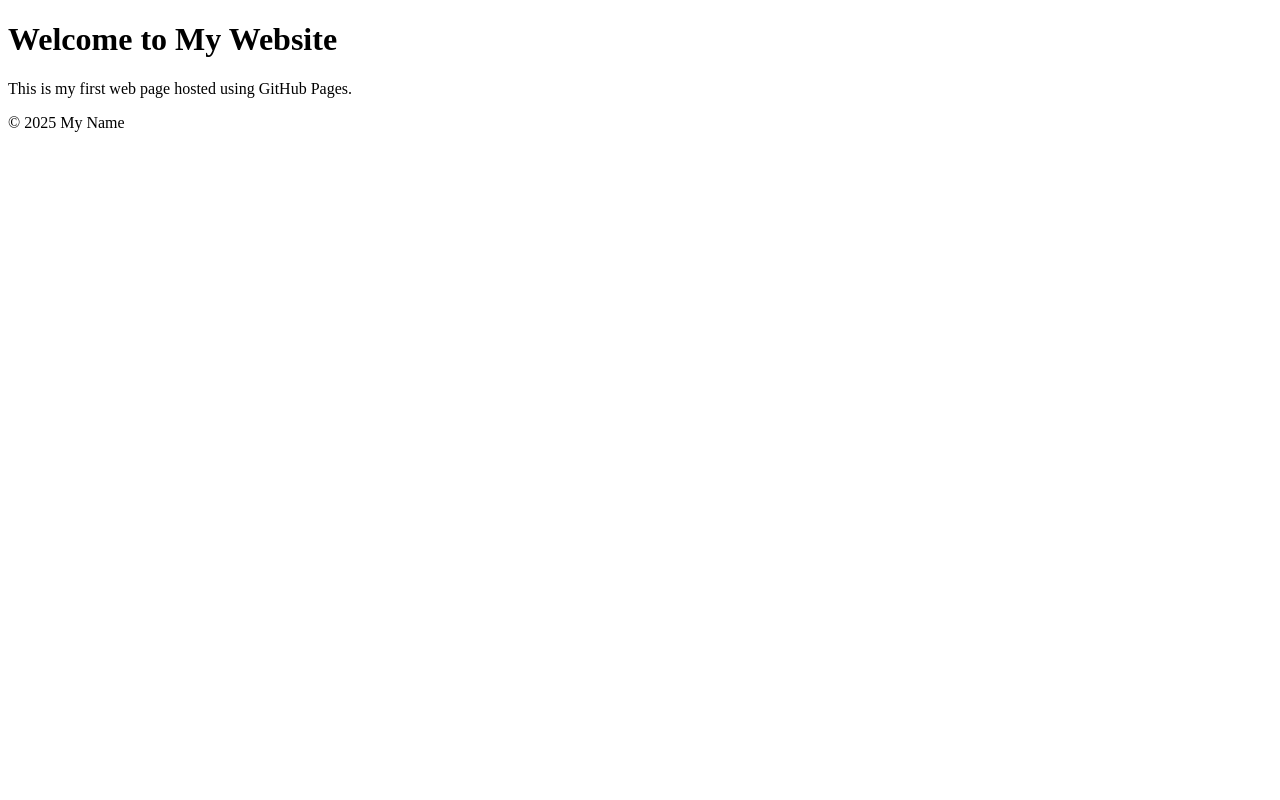
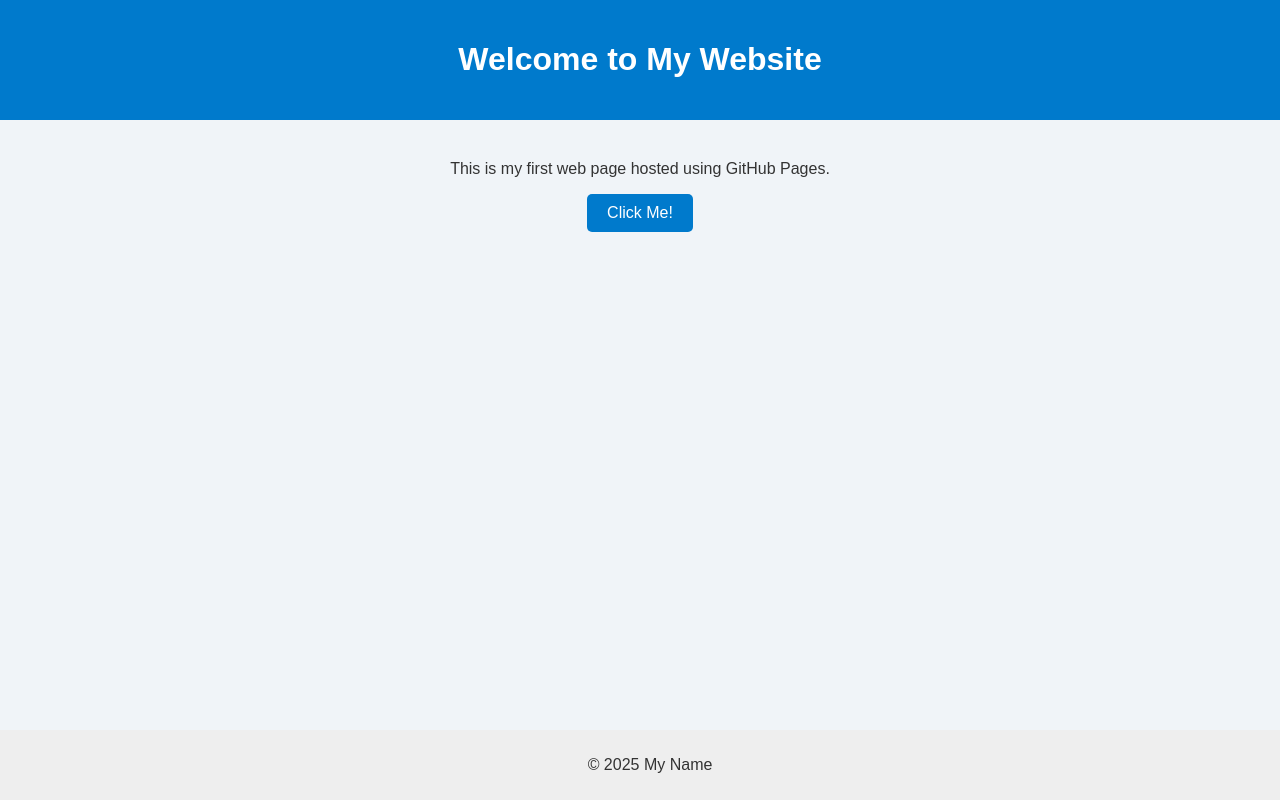
Before and after one commit to BeknazarBolotov/my-website, a plain HTML site: page index.html in a window 1280 px wide. Drawn offline with Linux system fonts and the light colour scheme.

Commit message:
CSS and JS

```diff
--- a/index.html
+++ b/index.html
@@ -14,6 +14,7 @@
 
   <main>
     <p>This is my first web page hosted using GitHub Pages.</p>
+    <button id="clickMe">Click Me!</button>
   </main>
 
   <footer>
--- a/script.js
+++ b/script.js
@@ -0,0 +1,4 @@
+
+document.getElementById("clickMe").addEventListener("click", function () {
+  alert("Hello! Thanks for visiting my website 😊");
+});
--- a/style.css
+++ b/style.css
@@ -0,0 +1,44 @@
+/* General page styling */
+body {
+  font-family: Arial, sans-serif;
+  background-color: #f0f4f8;
+  color: #333;
+  margin: 0;
+  padding: 0;
+  text-align: center;
+}
+
+/* Header styling */
+header {
+  background-color: #007acc;
+  color: white;
+  padding: 20px 0;
+}
+
+/* Main section styling */
+main {
+  margin-top: 40px;
+}
+
+button {
+  background-color: #007acc;
+  color: white;
+  border: none;
+  padding: 10px 20px;
+  font-size: 16px;
+  cursor: pointer;
+  border-radius: 5px;
+}
+
+button:hover {
+  background-color: #005fa3;
+}
+
+/* Footer styling */
+footer {
+  background-color: #eee;
+  padding: 10px;
+  position: fixed;
+  bottom: 0;
+  width: 100%;
+}
```
